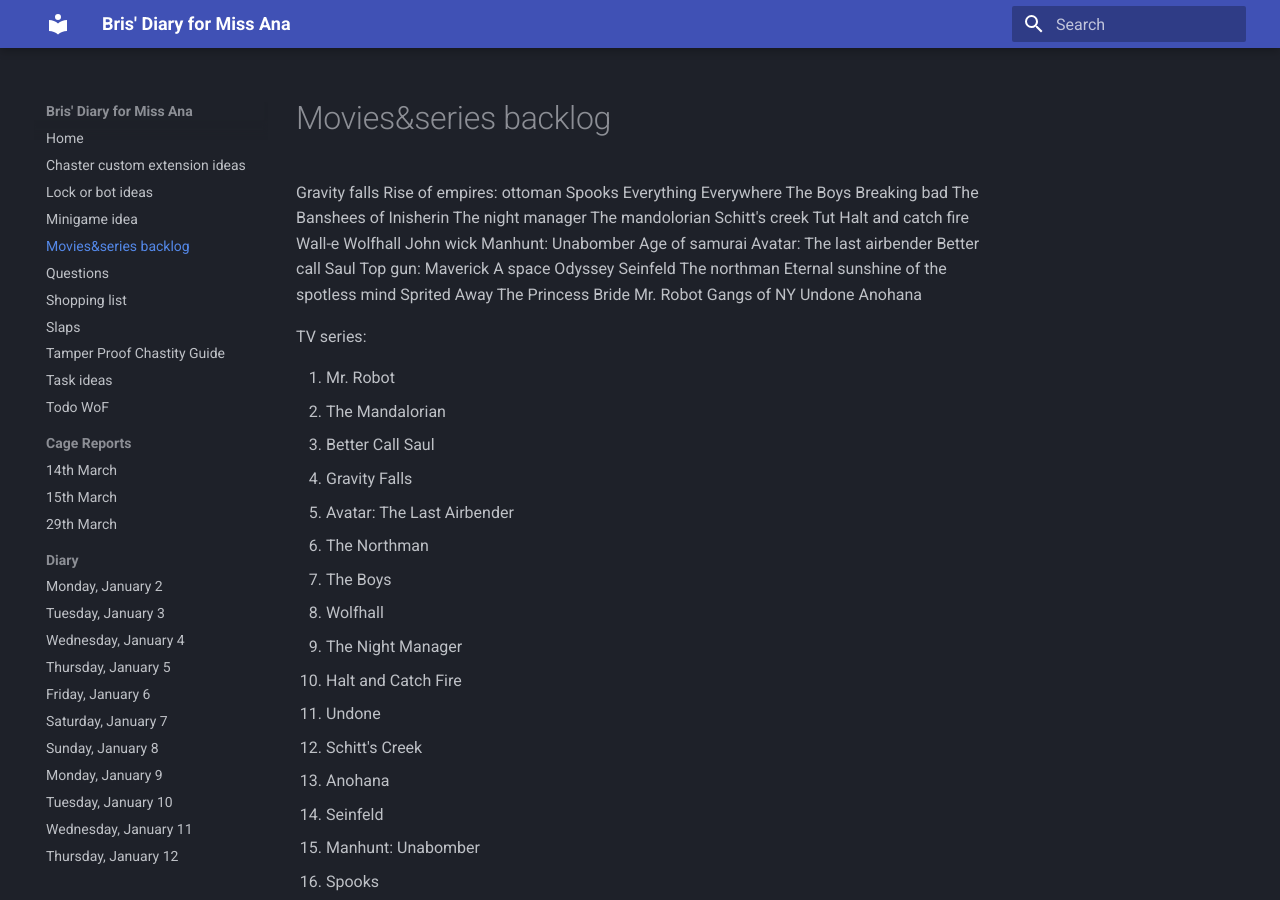
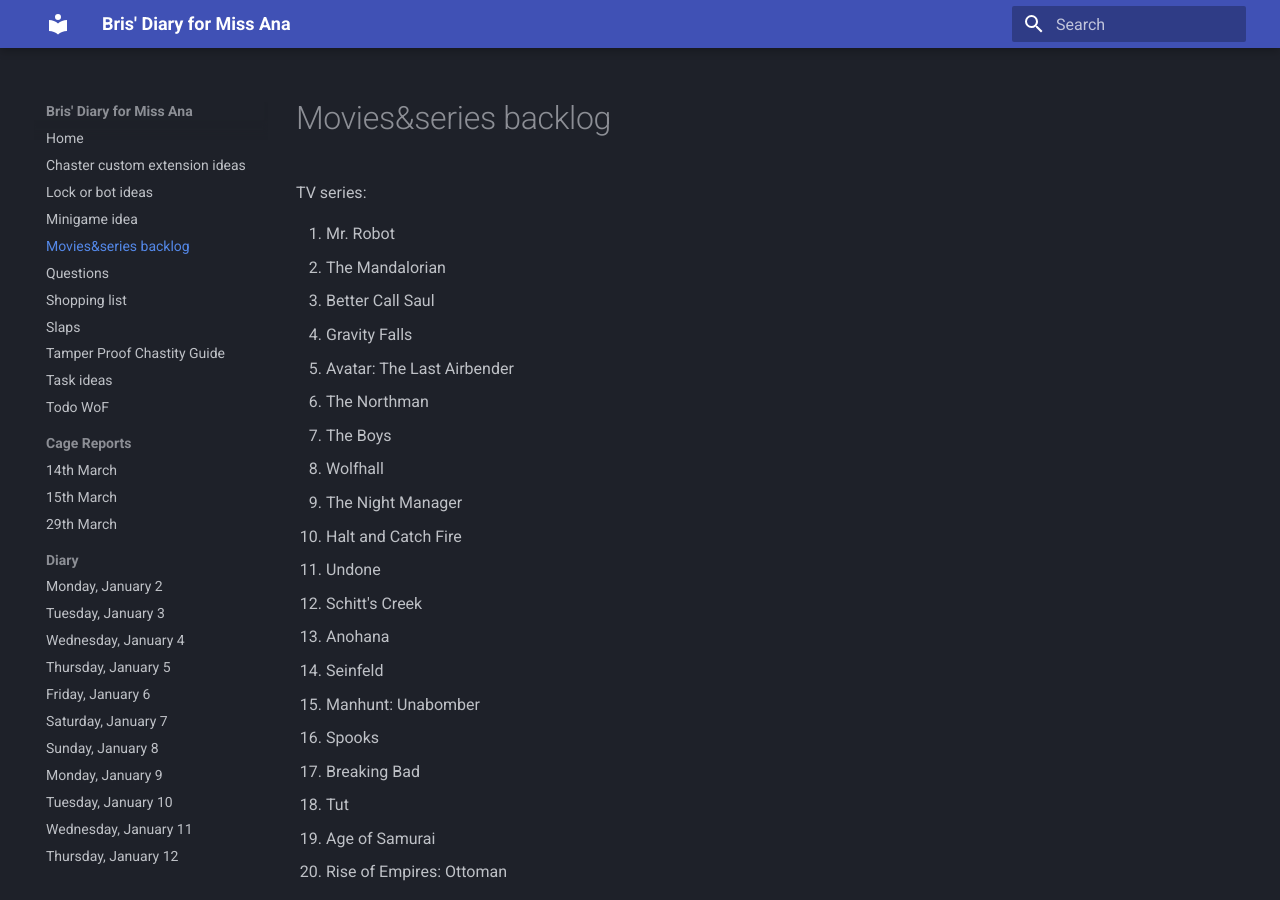
Before and after one commit to bris00/DFMA, an MkDocs documentation site: the page built from diary/Movies&series backlog.md, in a window 1280 px wide and 900 px high. Built offline with MkDocs 1.6.1 and Material for MkDocs 9.7.7, drawn with Linux system fonts in a browser that asks for light colours.

Commit message:
vault backup: 2023-05-10 15:45:28
Affected files:
diary/Movies&series backlog.md

```diff
--- a/diary/Movies&series backlog.md
+++ b/diary/Movies&series backlog.md
@@ -1,34 +1,3 @@
-Gravity falls
-Rise of empires: ottoman
-Spooks
-Everything Everywhere
-The Boys
-Breaking bad
-The Banshees of Inisherin
-The night manager
-The mandolorian
-Schitt's creek
-Tut
-Halt and catch fire
-Wall-e
-Wolfhall
-John wick
-Manhunt: Unabomber
-Age of samurai
-Avatar: The last airbender
-Better call Saul
-Top gun: Maverick
-A space Odyssey
-Seinfeld
-The northman
-Eternal sunshine of the spotless mind
-Sprited Away
-The Princess Bride
-Mr. Robot
-Gangs of NY
-Undone
-Anohana
-
 TV series:
 
 1. Mr. Robot
```
